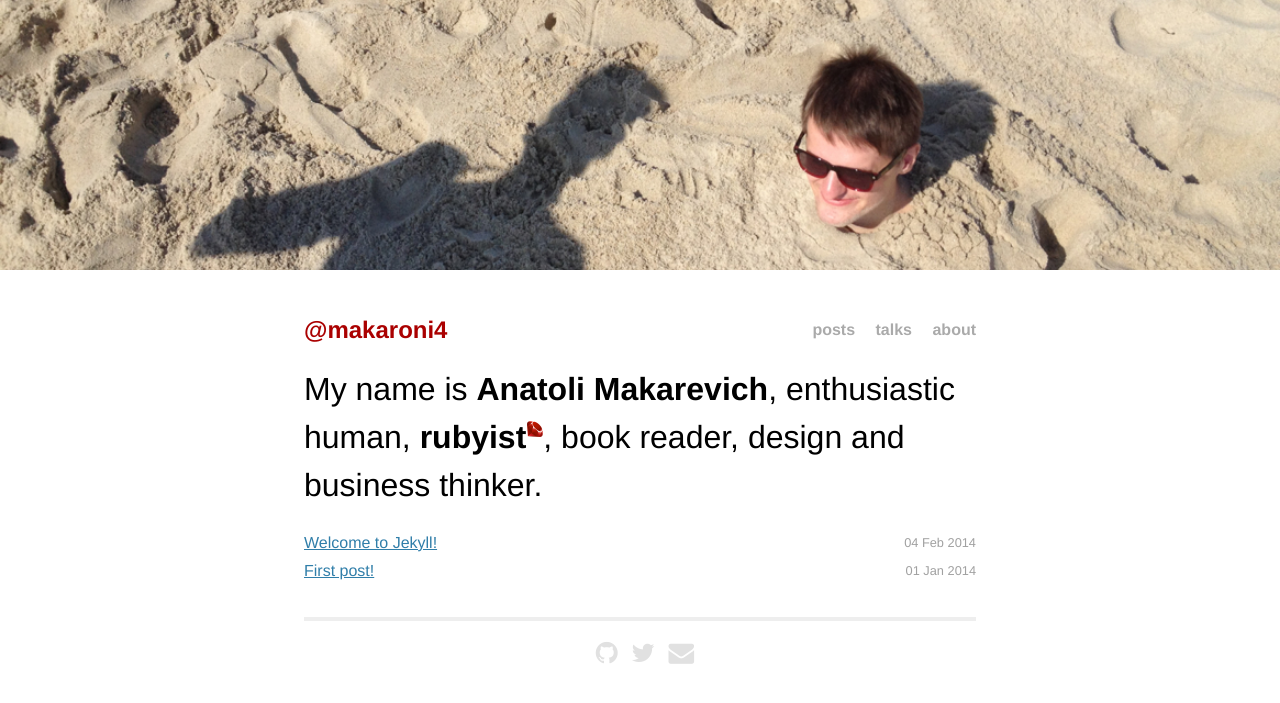
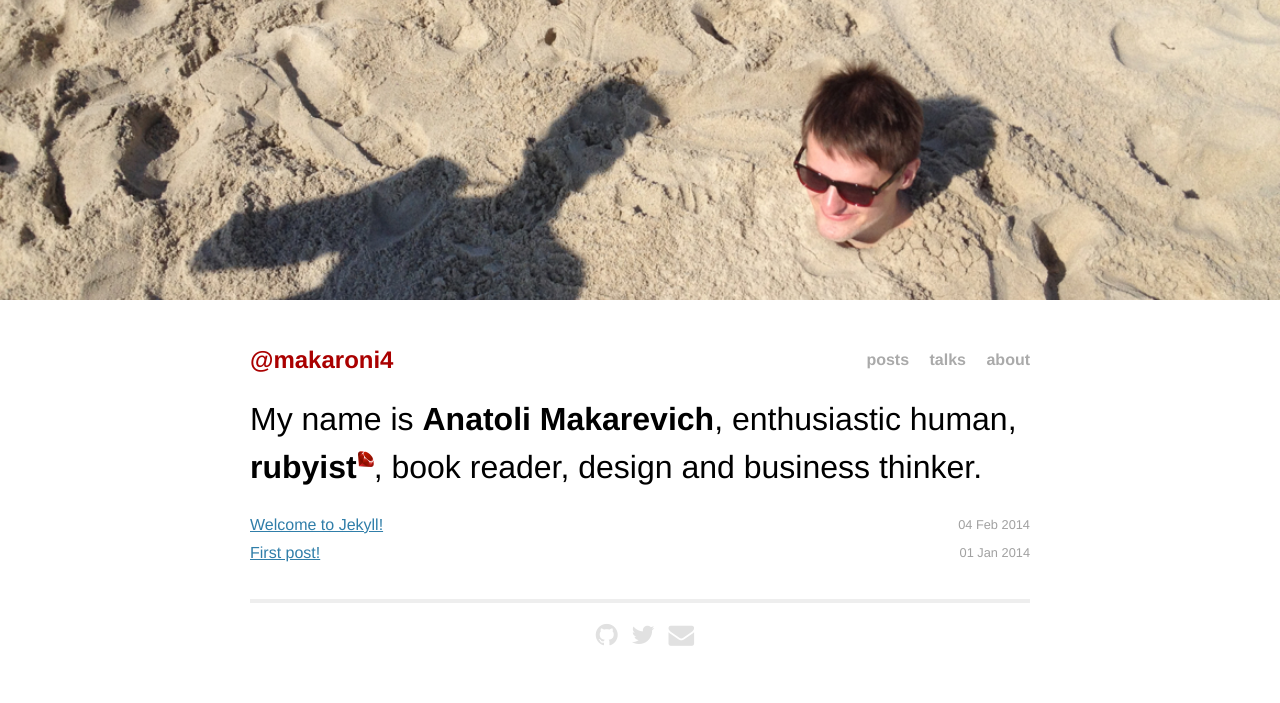
Before and after one commit to makaroni4/img-lint, a Jekyll site: the page built from index.html, in a window 1280 px wide. Shown: the top 703 px of the page. Built offline with Jekyll 4.4.1, drawn with Linux system fonts in a browser that asks for light colours; nearby versions of some CDN libraries; Markdown is read by kramdown in place of the engine named in the settings.

Commit message:
FIX cover width on iPad

```diff
--- a/css/main.css
+++ b/css/main.css
@@ -32,20 +32,19 @@ a:visited {
   color: #a0a;
 }
 .back {
-  margin: 0;
-  padding: 0;
   width: 100%;
-  height: 270px;
-  background: url("/images/index_back.jpg") no-repeat 0% 50%;
+  height: 300px;
+  background: url("/images/index_back.jpg") no-repeat center center;
   background-size: cover;
 }
+
 /*****************************************************************************/
 
 /*
 /* Home
 /*
 /*****************************************************************************/
- .posts {
+.posts {
   list-style-type: none;
   margin-bottom: 2em;
 }
@@ -80,6 +79,7 @@ a:visited {
   text-align: left;
   width: 42em;
   margin: 3em auto 2em;
+  width: 780px;
   line-height: 1.5em;
 }
 .left {
@@ -213,13 +213,8 @@ blockquote cite a {
 }
 
 @media only screen and (max-width: 900px) {
-  .back {
-    display: none;
-  }
   .site {
-    width: 100%;
-    margin-left: 10px;
-    margin-right: 10px;
+    width: 700px;
   }
   blockquote {
     margin-left: 0;
@@ -244,6 +239,7 @@ blockquote cite a {
   }
   .site {
     width: 100%;
+    font-size: 20px;
     margin-left: 10px;
     padding-right: 10px;
   }
```
